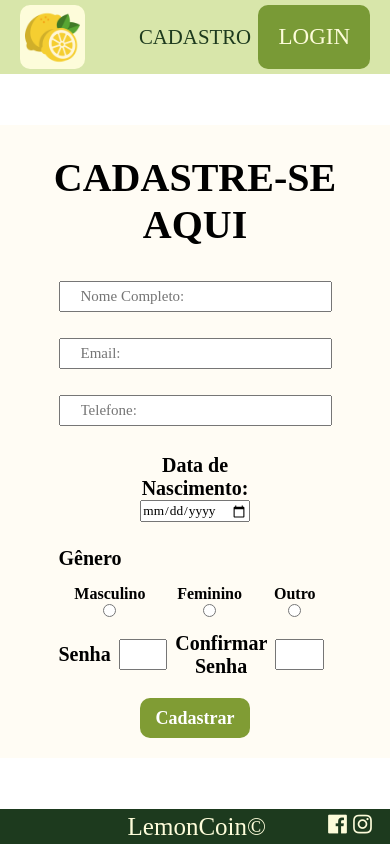
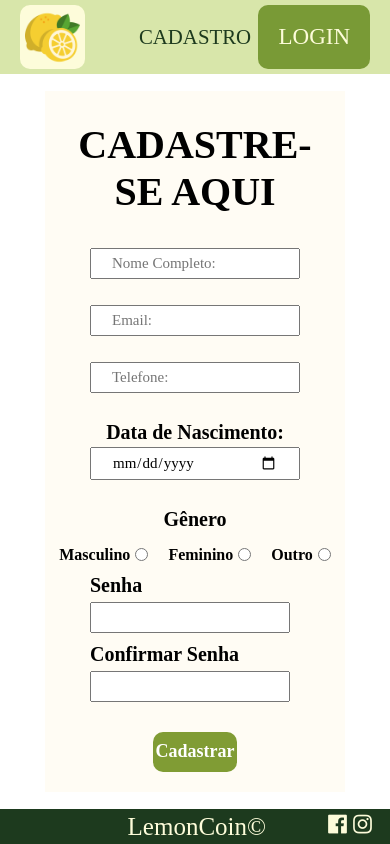
Before and after one commit to IntiGenovez/LemonCoin, a React (Vite) app in the folder frontend/: page /cadastro in a window 390 px wide. Built offline with nearby package versions, Linux system fonts and the light colour scheme; no server answers.

Commit message:
botão adicionar não sobrepõe mais as redes sociais, contas organizadas com grid para facilitar a visualização, exibe popup ao clicar em recuperar senha, inputs do cadastros aumentados

```diff
--- a/frontend/src/componentes/RelatorioCategoria.jsx
+++ b/frontend/src/componentes/RelatorioCategoria.jsx
@@ -24,6 +24,7 @@ export default function RelatorioCategoria() {
         const agrupamentoDespesas = {}
 
         contexto.state.movimentacoes.forEach(movimentacao => {
+            if (movimentacao.categoriaId === 0) return
             let categoria = movimentacao.categoria
             if(categoria?.length > 10) categoria = categoria.substring(0, 9) + '...'
             if (movimentacao.tipo !== "Receita") {
--- a/frontend/src/estilos/BotaoAdicionar.module.css
+++ b/frontend/src/estilos/BotaoAdicionar.module.css
@@ -1,7 +1,7 @@
 .iconeAdd {
-    position: fixed;
+    position: absolute;
     width: 90px;
-    bottom: 20px;
+    bottom: 50px;
     right: 20px;
     background-color: #799a36;
     border-radius: 20%;
--- a/frontend/src/estilos/Cadastro.module.css
+++ b/frontend/src/estilos/Cadastro.module.css
@@ -1,11 +1,90 @@
 .formulario{
+    min-width: 300px;
+    width: 70%;
     background-color: #fffcf4;
     text-align: center;
     margin: auto;
     padding-top: 5%;
-    /* width: 350px; */
 
-    & div.divNascimento {
+    input[type="text"]{
+        width: 70%;
+        font-size: 15px;
+        padding: 5px 20px;
+        margin-bottom: 5px;
+        margin: 3px;
+    }
+
+    & > div:first-of-type {
+        width: 100%;
+
+        & input[type="date"]{
+            width: 70%;
+            font-size: 15px;
+            padding: 5px 20px;
+            margin-bottom: 5px;
+            margin: 3px;
+        }
+    }
+
+    & > div:last-of-type {
+        display: flex;
+        flex-direction: column;
+        justify-content: center;
+        align-items: center;
+        width: 100%;
+
+        .divSenha {
+            font-size: 20px;
+            display: flex;
+            flex-wrap: wrap;
+            align-items: center;
+            justify-content: center;
+            width: 70%;
+
+            & div {
+                display: flex;
+                flex-direction: column;
+                align-items: baseline;
+                width: 48%;
+                min-width: 200px;
+                margin-bottom: 10px;
+            }
+
+            & input[type="password"] {
+                /* border: solid red 1px; */
+                width: 95%;
+                font-size: 15px;
+                padding: 5px 4px;
+                margin-top: 5px;
+            }
+        }
+    }
+
+
+
+    & .genero {
+        display: flex;
+        justify-content: center;
+        align-items: center;
+        margin: auto;
+        width: 70%;
+        margin-top: 5px;
+
+        & label {
+            display: flex;
+            align-items: center;
+            justify-content: center;
+            gap: 5px;
+        }
+    }
+
+    & h2 {
+        font-size: 20px;
+        margin: 7px 0px 10px;
+        text-align: center;
+        margin: auto;
+        width: 70%;
+        margin-top: 5px;
     }
 }
 
@@ -15,15 +94,6 @@
     /* border: red solid 1px; */
 }
 
-.formulario h2 {
-    font-size: 20px;
-    margin: 7px 0px 10px;
-    display: flex;
-    align-items: center;
-    margin: auto;
-    width: 70%;
-    margin-top: 5px;
-}
 .formulario h3 {
     font-size: 20px;
     margin: 7px 0px 10px;
@@ -45,25 +115,6 @@
 
 }
 
-.formulario input[type="text"]{
-    /* border: solid red 1px; */
-    width: 70%;
-    font-size: 15px;
-    padding: 5px 20px;
-    margin-bottom: 5px;
-    margin: 3px;
-}
-
-.formulario input[type="password"]{
-    /* border: solid red 1px; */
-    width: 70%;
-    font-size: 15px;
-    padding: 5px 4px;
-    margin-bottom: 5px;
-    margin: 8px;
-
-}
-
 .formulario button{
     background-color: #809c34;
     border: 0;
@@ -80,26 +131,12 @@
     margin: 10px;
 }
 
-.genero{
-    display: flex;
-    align-items: center;
-    margin: auto;
-    width: 70%;
-    margin-top: 5px;
-}
+
 
 .tamanho{
     margin-top: 5px;
 }
 
-.divSenha{
-    font-size: 20px;
-    display: flex;
-    align-items: center;
-    margin: auto;
-    width: 70%;
-
-}
 
 .divSenha span {
     font-weight: 700;
@@ -111,3 +148,16 @@
     margin: auto;
     width: 7%;
 }
+
+@media screen and (max-width: 816px) {
+    .formulario{
+        & > div:last-of-type {
+            .divSenha {
+                & div {
+                    width: 100%;
+                }
+            }
+        }
+    }
+
+}
--- a/frontend/src/estilos/Contas.module.css
+++ b/frontend/src/estilos/Contas.module.css
@@ -1,17 +1,21 @@
-.contas{
+.contas {
+    min-height: calc(100vh - 106px - 37px);
     display: flex;
     justify-content: center;
-    align-items: center;
+    align-items: flex-start;
+    overflow-y: scroll;
 }
+
 .container {
-    /* border: solid red; */
     width: 90%;
-    margin-top: 80px;
-    margin-bottom: 40px;
-    display: flex;
-    flex-wrap: wrap;
-    gap: 150px;
-    justify-content: space-between;
+    padding: 70px 0;
+
+    display: grid;
+    grid-template-columns: repeat(4, 1fr);
+    grid-template-rows: 1fr 1fr;
+    place-items: center;
+    row-gap: 50px;
+
 
     & .semConta {
         width: 100%;
@@ -21,13 +25,6 @@
     }
 }
 
-.container::after {
-    content: '';
-    /* flex: auto;  */
-    flex-grow: 1;
-    /* border: red solid 1px; */
-}
-
 @media (max-width: 768px) {
     .container {
         margin-top: 40px;
--- a/frontend/src/index.css
+++ b/frontend/src/index.css
@@ -12,6 +12,13 @@
     list-style: none;
     font-family: "Bahnschrift Condensed";
     text-decoration: none;
+}
+
+body {
+    /* min-height: 100vh; */
+    height: fit-content;
+    display: flex;
+    flex-direction: column;
 }
 
 #root {
--- a/frontend/src/store/actionFirebase/usuario.js
+++ b/frontend/src/store/actionFirebase/usuario.js
@@ -79,6 +79,7 @@ const userActions = {
     recuperarSenha: async (dispatch, usuario) => {
         try {
             await firebase.resetPassword(usuario.email)
+            dispatch({ type: 'exibirMensagem', payload: { mensagem: 'Email de recuperação enviado. Verifique sua caixa de entrada!', tipo: 'success', titulo: 'Recuperação de Senha', link: '/login' } })
             return true
         } catch (error) {
             handleError(dispatch, error, `/login`)
--- a/frontend/src/telas/Cadastro.jsx
+++ b/frontend/src/telas/Cadastro.jsx
@@ -78,19 +78,19 @@ export default function Cadastro(){
                 <h2>Gênero</h2>
                 <div className={styles.genero}>
                     <label className={styles.margin} style={{fontWeight: '600'}}>
-                        Masculino
+                        <span>Masculino</span>
                         <input type='radio' value='M'
                             checked={ usuario.genero === 'M'}
                             onChange={ e => setUsuario(prev => ({ ...prev, genero: e.target.value })) }/>
                     </label>
                     <label className={styles.margin} style={{fontWeight: '600'}}>
-                        Feminino
+                        <span>Feminino</span>
                         <input type='radio' value='F'
                             checked={ usuario.genero === 'F'}
                             onChange={ e => setUsuario(prev => ({ ...prev, genero: e.target.value })) }/>
                     </label>
                     <label className={styles.margin} style={{fontWeight: '600'}}>
-                        Outro
+                        <span>Outro</span>
                         <input type='radio' value='O'
                             checked={ usuario.genero === 'O'}
                             onChange={ e => setUsuario(prev => ({ ...prev, genero: e.target.value })) }/>
@@ -98,12 +98,16 @@ export default function Cadastro(){
                 </div>
 
                 <div className={styles.divSenha}>
+                    <div>
                         <span>Senha</span>
                         <input type='password' name='Senha' id='Senha' value={usuario.senha}
                             onChange={ e => setUsuario({ ...usuario, senha: e.target.value}) } />
+                    </div>
+                    <div>
                         <span>Confirmar Senha</span>
                         <input type='password' name='Confirm-senha' id='Confirm-senha' value={usuario.confirmarSenha}
                             onChange={ e => setUsuario({ ...usuario, confirmarSenha: e.target.value}) } />
+                    </div>
                 </div>
                 <BotaoAcao onClick={ handleClick }>Cadastrar</BotaoAcao>
             </div>
--- a/frontend/src/telas/Login.jsx
+++ b/frontend/src/telas/Login.jsx
@@ -57,7 +57,7 @@ export default function Login() {
         <form>
 
             <div className={globalStyle.formulario}>
-                <h1>Usuário</h1>
+                <h1>Email</h1>
                 <input
                     type='text'
                     value={ usuario.email }
```
Also changed, not shown: frontend/src/componentes/RelatorioMovimentacao.jsx (indentation only). Lines whose indentation alone changed are shown as unchanged.
